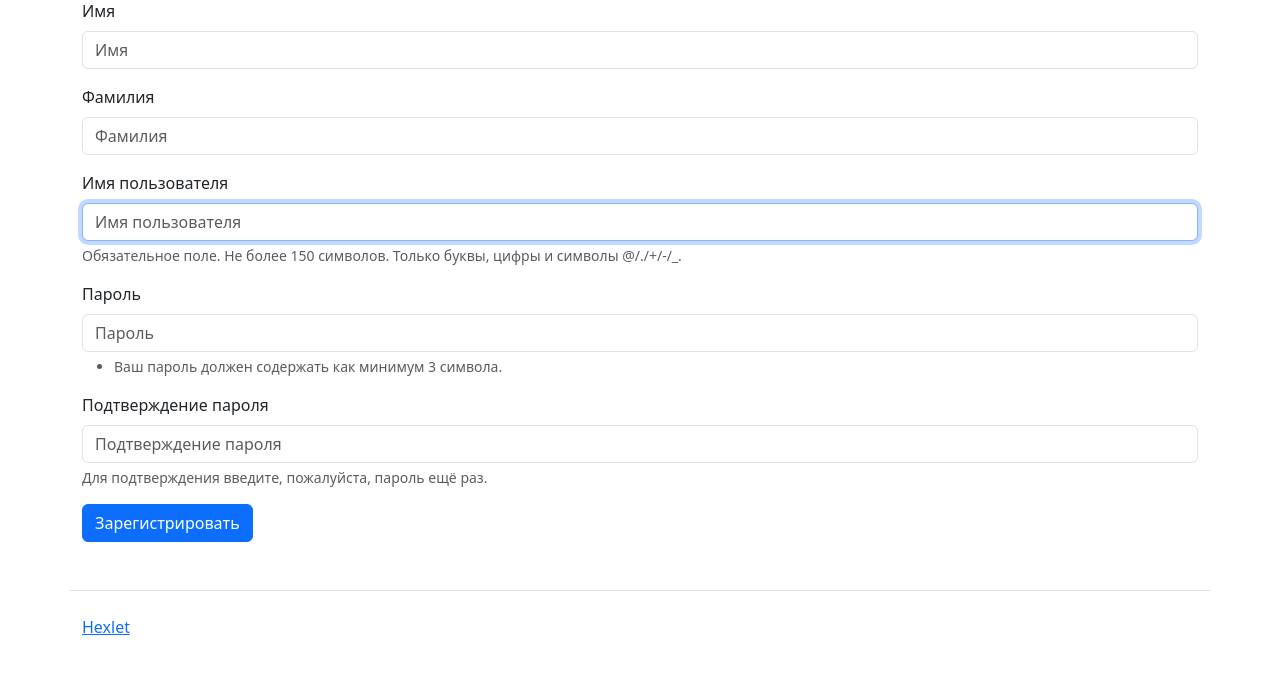
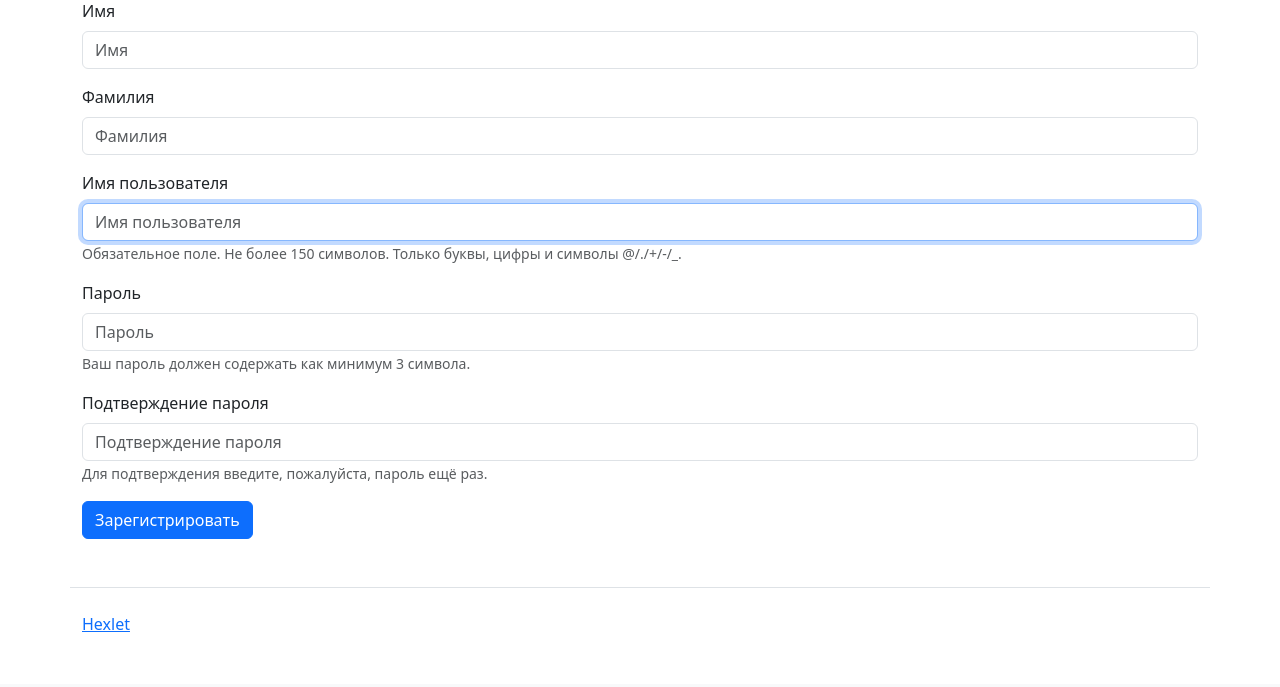
Before and after one commit to amrylnikov/python-project-52, a Django app: page /users/create/ in a window 1280 px wide. Shown: the part 153-840 px from the top of the page. After the commit the page ends 785 px from the top, so only its background shows below. Run offline with Django 4.2, Linux system fonts and the light colour scheme; some libraries are stand-ins or nearby versions.

Commit message:
changed registration html

```diff
--- a/task_manager/templates/registration.html
+++ b/task_manager/templates/registration.html
@@ -1,38 +1,16 @@
 {% extends "index.html" %}
+{% load django_bootstrap5 %}
+
+{% bootstrap_css %}
+{% bootstrap_javascript %}
 
 {% block content %}
 <h1 class="my-4">Регистрация</h1>
 <form method="post">
   {%csrf_token %}
-  <div class="mb-3">
-    <label class="form-label" for="id_first_name">Имя</label>
-    <input type="text" name="first_name" maxlength="150" class="form-control" placeholder="Имя" required="" id="id_first_name">
-  </div>
-  <div class="mb-3">
-    <label class="form-label" for="id_last_name">Фамилия</label>
-    <input type="text" name="last_name" maxlength="150" class="form-control" placeholder="Фамилия" required="" id="id_last_name">
-  </div>
-  <div class="mb-3">
-    <label class="form-label" for="id_username">Имя пользователя</label>
-    <input type="text" name="username" maxlength="150" autofocus="" class="form-control" placeholder="Имя пользователя" required="" id="id_username">
-    <div class="form-text">Обязательное поле. Не более 150 символов. Только буквы, цифры и символы @/./+/-/_.</div>
-  </div>
-  <div class="mb-3">
-    <label class="form-label" for="id_password1">Пароль</label>
-    <input type="password" name="password1" autocomplete="new-password" class="form-control" placeholder="Пароль" required="" id="id_password1">
-    <div class="form-text">
-      <ul>
-        <li>Ваш пароль должен содержать как минимум 3 символа.</li>
-      </ul>
-    </div>
-  </div>
-  <div class="mb-3">
-    <label class="form-label" for="id_password2">Подтверждение пароля</label>
-    <input type="password" name="password2" autocomplete="new-password" class="form-control" placeholder="Подтверждение пароля" required="" id="id_password2">
-    <div class="form-text">
-      Для подтверждения введите, пожалуйста, пароль ещё раз.
-    </div>
-  </div>
-      <input class="btn btn-primary" type="submit" value="Зарегистрировать">
+
+  {% bootstrap_form form %}
+
+  {% bootstrap_button button_type="submit" content="Зарегистрировать" %}
 </form>
 {% endblock %}
--- a/task_manager/users/forms.py
+++ b/task_manager/users/forms.py
@@ -7,9 +7,22 @@ from django import forms
 class RegisterUserForm(UserCreationForm):
     first_name = forms.CharField(max_length=50, label='Имя')
     last_name = forms.CharField(max_length=50, label='Фамилия')
-    username = forms.CharField(max_length=50, label='Имя пользователя')
-    password1 = forms.CharField(max_length=50, label='Пароль')
-    password2 = forms.CharField(max_length=50, label='Подтверждение пароля')
+    username = forms.CharField(
+        max_length=50,
+        label='Имя пользователя',
+        help_text='''Обязательное поле. Не более 150 символов. Только буквы,
+        цифры и символы @/./+/-/_.'''
+        )
+    password1 = forms.CharField(
+        max_length=50,
+        label='Пароль',
+        help_text='Ваш пароль должен содержать как минимум 3 символа.'
+        )
+    password2 = forms.CharField(
+        max_length=50,
+        label='Подтверждение пароля',
+        help_text='Для подтверждения введите, пожалуйста, пароль ещё раз.'
+        )
     date_joined = DateTimeField(auto_now_add=True)
 
     class Meta:
```
Also changed, not shown: task_manager/templates/registration1.html (added, +38 -0 lines), db.sqlite3.
